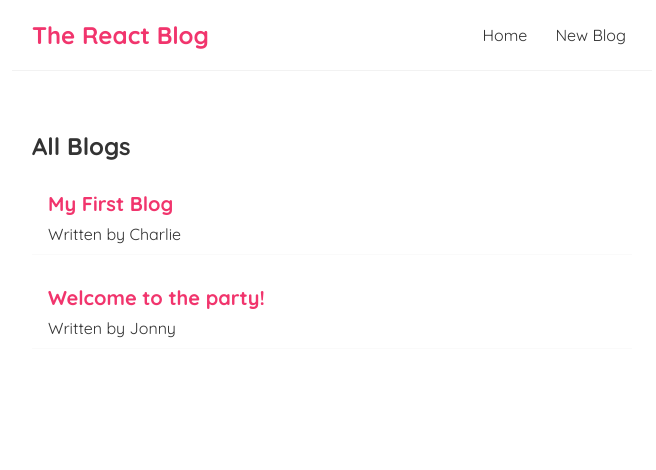
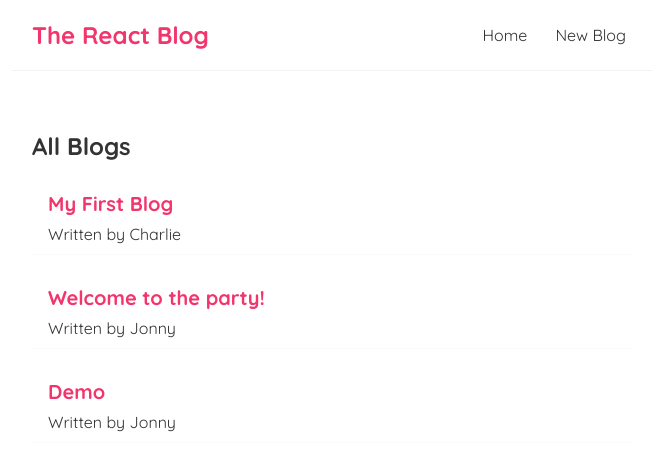
Before and after one commit to varsi13/React-blog, a React (Create React App) app: page / in a window 1280 px wide. Shown: the top 470 px of the page, without its empty margins (308-964 px from the left). Built offline with nearby package versions, Linux system fonts and the light colour scheme; data requests are answered from the project's data file.

Commit message:
404 error page

```diff
--- a/data/db.json
+++ b/data/db.json
@@ -11,6 +11,12 @@
       "body": "Lorem ipsum dolor sit amet, consectetur adipiscing elit, sed do eiusmod tempor incididunt ut labore et dolore magna aliqua. Ut enim ad minim veniam, quis nostrud exercitation ullamco laboris nisi ut aliquip ex ea commodo consequat. Duis aute irure dolor in reprehenderit in voluptate velit esse cillum dolore eu fugiat nulla pariatur. Excepteur sint occaecat cupidatat non proident, sunt in culpa qui officia deserunt mollit anim id est laborum",
       "author": "Jonny",
       "id": 2
+    },
+    {
+      "title": "Demo",
+      "body": "Lorem ipsum dolor sit amet, consectetur adipiscing elit, sed do eiusmod tempor incididunt ut labore et dolore magna aliqua. Ut enim ad minim veniam, quis nostrud exercitation ullamco laboris nisi ut aliquip ex ea commodo consequat. Duis aute irure dolor in reprehenderit in voluptate velit esse cillum dolore eu fugiat nulla pariatur. Excepteur sint occaecat cupidatat non proident, sunt in culpa qui officia deserunt mollit anim id est laborum",
+      "author": "Jonny",
+      "id": 3
     }
   ]
 }
--- a/src/App.js
+++ b/src/App.js
@@ -3,6 +3,7 @@ import Home from './Home';
 import {BrowserRouter as Router, Route, Switch} from 'react-router-dom';
 import Create from './create';
 import BlogDetails from './BlogDetails';
+import NotFound from './NotFound';
 
 function App() {
   return (
@@ -20,6 +21,9 @@ function App() {
           <Route path="/blogs/:id">
             <BlogDetails />
           </Route>
+          <Route path="*">
+            <NotFound />
+          </Route>
         </Switch>
         </div>
       </div>
--- /dev/null
+++ b/src/NotFound.js
@@ -0,0 +1,16 @@
+import { Link } from "react-router-dom";
+const NotFound = () => {
+    return (
+        <div className="not-found">
+            <div className="message">
+                <h2>Sorry!</h2>
+                <p>This page cannot be found.</p>
+            </div>
+            <div className="link">
+                <Link to="/">Back to home</Link>
+            </div>
+        </div>
+    );
+}
+
+export default NotFound;
--- a/src/index.css
+++ b/src/index.css
@@ -103,3 +103,11 @@
   border-radius: 8px;
   cursor: pointer;
 }
+
+.message p {
+  margin-bottom: 20px;
+}
+
+.link a {
+  color: #f1356d;
+}
```
